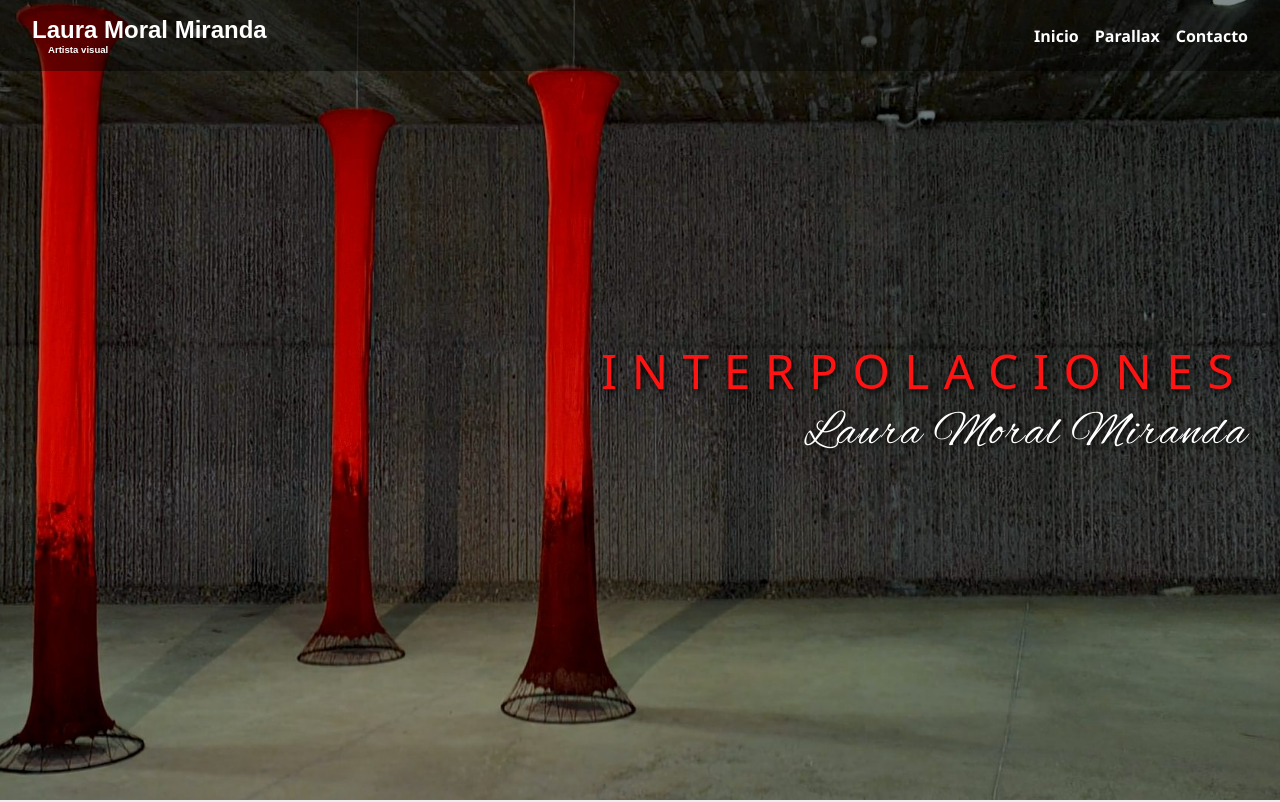
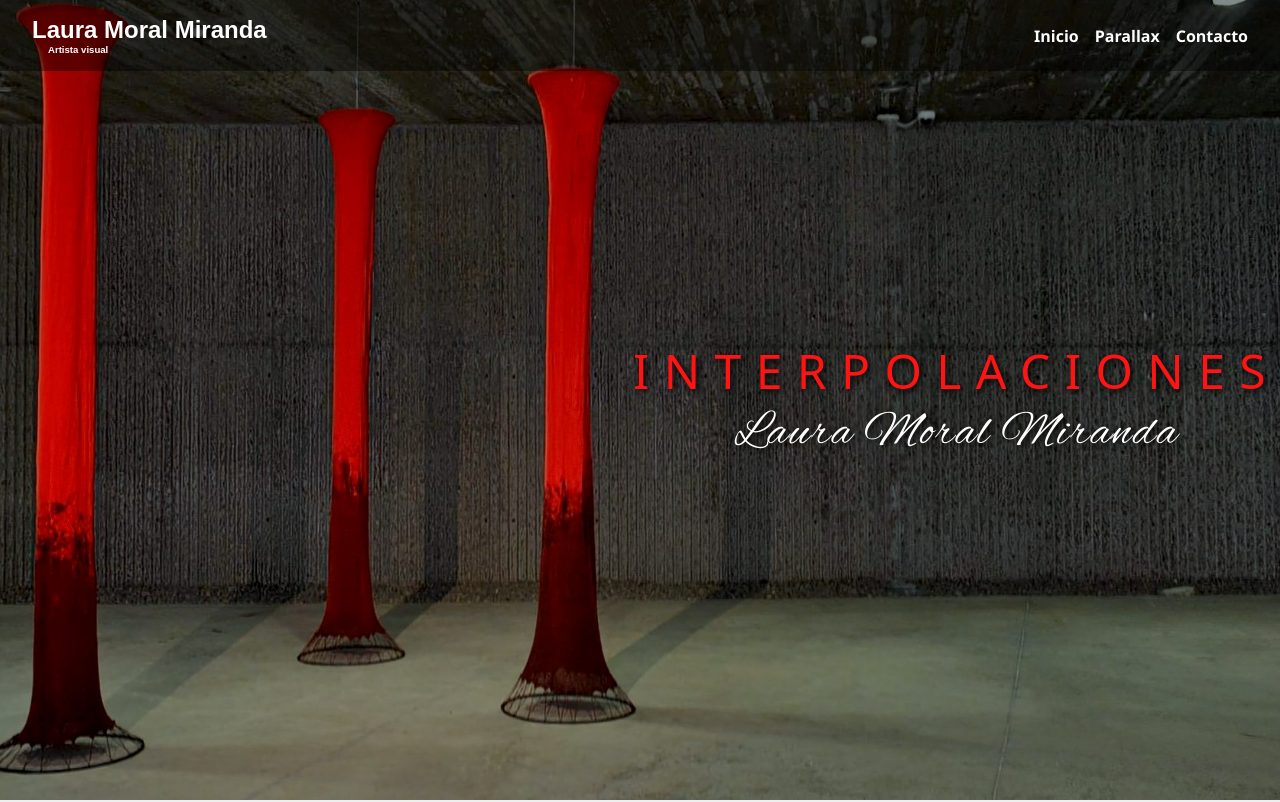
Before and after one commit to carlosfranms/lauramoral, a plain HTML site: page index.html in a window 1280 px wide. Shown: the top 802 px of the page. Drawn offline with Linux system fonts and the light colour scheme; a web font is replaced by a local one.

Commit message:
Update hero section styles for improved layout and alignment

```diff
--- a/src/css/styles.css
+++ b/src/css/styles.css
@@ -75,9 +75,9 @@ nav a:hover {
   flex-direction: column;
   justify-content: center;
   align-items: flex-end;
-  height: 100%;
-  padding: 2rem;
-  text-align: right;
+  height: 100vh;
+  /* padding: 2rem; */
+  text-align: center;
 }
 
 .hero-text {
@@ -100,6 +100,7 @@ nav a:hover {
   font-weight: 400;
   font-size: 3rem;
   letter-spacing: 0.1rem;
+  /* margin-top: -1rem; */
 }
 
 .parallax-section {
```
